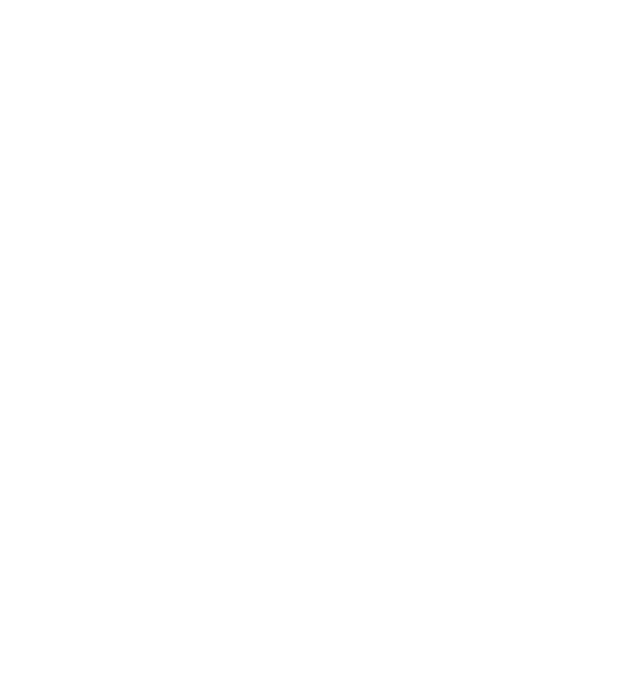
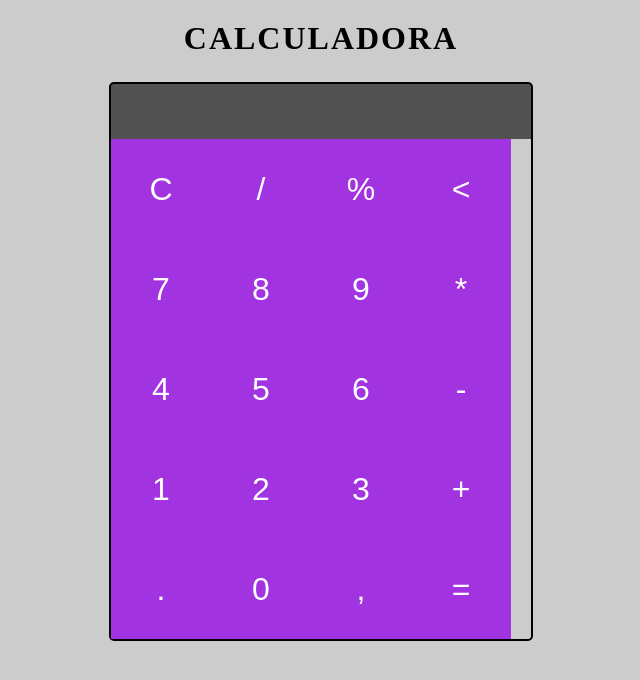
Before and after one commit to math3usmss/calculadora-js, a plain HTML site: page index.html in a window 1280 px wide. Shown: the whole page, without its empty margins (319-959 px from the left). Drawn offline with Linux system fonts and the light colour scheme.

Commit message:
design da calculadora

```diff
--- a/css/style.css
+++ b/css/style.css
@@ -0,0 +1,56 @@
+*{
+  margin: 0;
+  padding: 0;
+  box-sizing: border-box;
+}
+
+body{
+  background: #ccc;
+}
+
+.titulo{
+  font-size: 2rem;
+  text-align: center;
+  text-transform: uppercase;
+  letter-spacing: 2px;
+  margin: 20px 0 25px 0;
+}
+
+.principal{
+  display: flex;
+  flex-wrap: wrap;
+  place-content: center;
+}
+
+.calculadora{
+  border: 2px solid #000;
+  border-radius: 5px;
+}
+
+.visor{
+  width: 100%;
+  height: 55px;
+  background: rgba(0, 0, 0, 0.6);
+  color: #fff;
+  border: none;
+  font-size: 2rem;
+}
+.visor:focus{
+  outline: none;
+}
+
+.calculadora button{
+  width: 100px;
+  height: 100px;
+  background: #a133e0;
+  color: #fff;
+  border: none;
+  font-size: 2rem;
+}
+.calculadora button:active{
+  background: #62178d;
+}
+
+.calculadora div{
+  display: flex;
+}
--- a/index.html
+++ b/index.html
@@ -1,5 +1,6 @@
 <!DOCTYPE html>
 <html lang="pt-br">
+
 <head>
   <meta charset="UTF-8">
   <meta http-equiv="X-UA-Compatible" content="IE=edge">
@@ -7,9 +8,46 @@
   <link rel="stylesheet" href="/css/style.css">
   <title>Calculadora</title>
 </head>
+
 <body>
-
+  <h1 class="titulo">Calculadora</h1>
+  <main class="principal">
+    <div class="calculadora">
+      <input type="text" class="visor" disabled>
+      <div class="fila-um">
+        <button>C</button>
+        <button>/</button>
+        <button>%</button>
+        <button><</button>
+      </div>
+      <div class="fila-dois">
+        <button>7</button>
+        <button>8</button>
+        <button>9</button>
+        <button>*</button>
+      </div>
+      <div class="fila-tres">
+        <button>4</button>
+        <button>5</button>
+        <button>6</button>
+        <button>-</button>
+      </div>
+      <div class="fila-quatro">
+        <button>1</button>
+        <button>2</button>
+        <button>3</button>
+        <button>+</button>
+      </div>
+      <div class="fila-cinco">
+        <button>.</button>
+        <button>0</button>
+        <button>,</button>
+        <button>=</button>
+      </div>
+    </div>
+  </main>
 
   <script src="script.js"></script>
 </body>
+
 </html>
```
